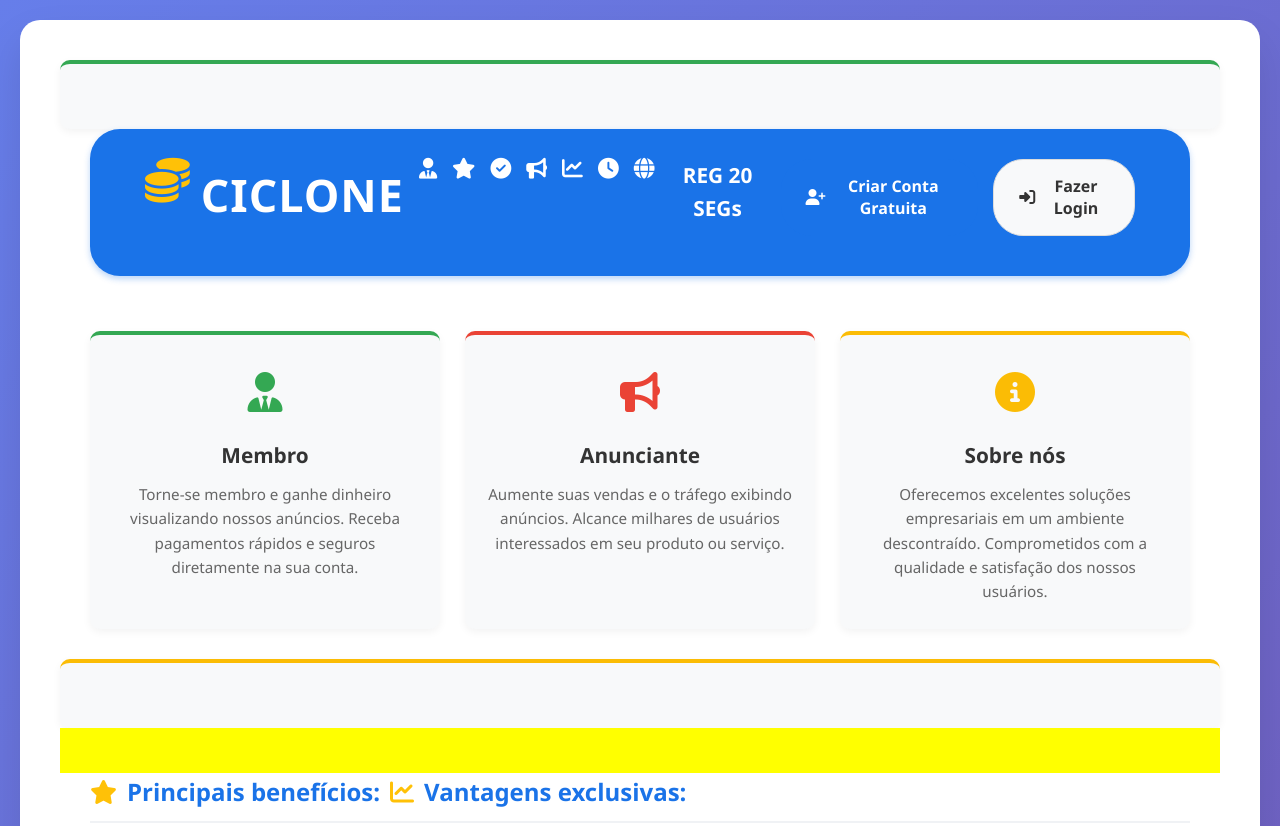
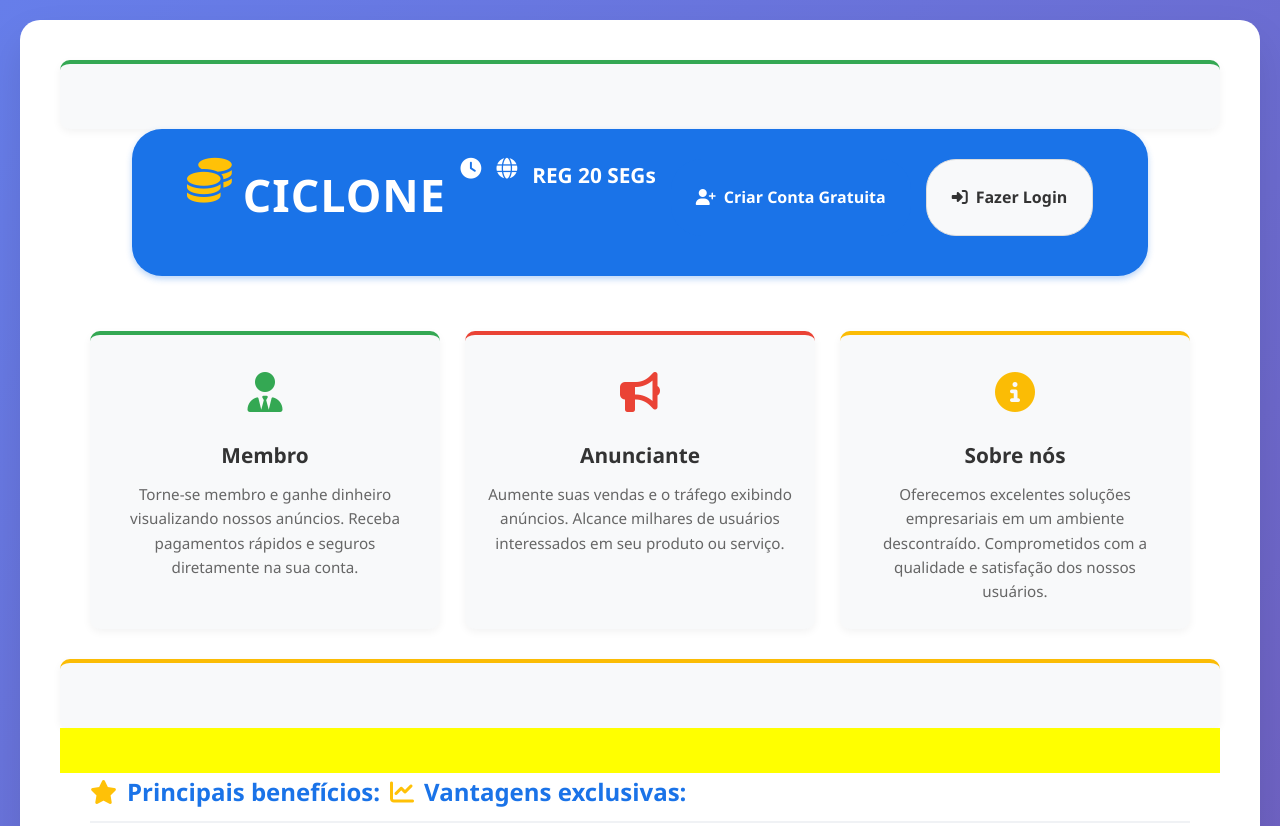
Before and after one commit to alexandreribeiro04022035-arch/ciclone, a website: page public/body.html in a window 1280 px wide. Shown: the top 826 px of the page. Drawn offline with Linux system fonts and the light colour scheme.

Commit message:
Update body.html

```diff
--- a/public/body.html
+++ b/public/body.html
@@ -486,13 +486,7 @@
        <div class="logo" >
               <i class="fas fa-coins"></i>
               CICLONE</div>
-        <i class="fas fa-user-tie"></i>
-         <i class="fas fa-star"></i>
-           <i class="fas fa-check-circle"></i>
-            <i class="fas fa-bullhorn"></i>
-         <i class="fas fa-chart-line"></i>
-
-     <i class="fas fa-clock"></i>
+        <i class="fas fa-clock"></i>
     <i class="fas fa-globe"></i>
 
                 REG 20 SEGs
```
